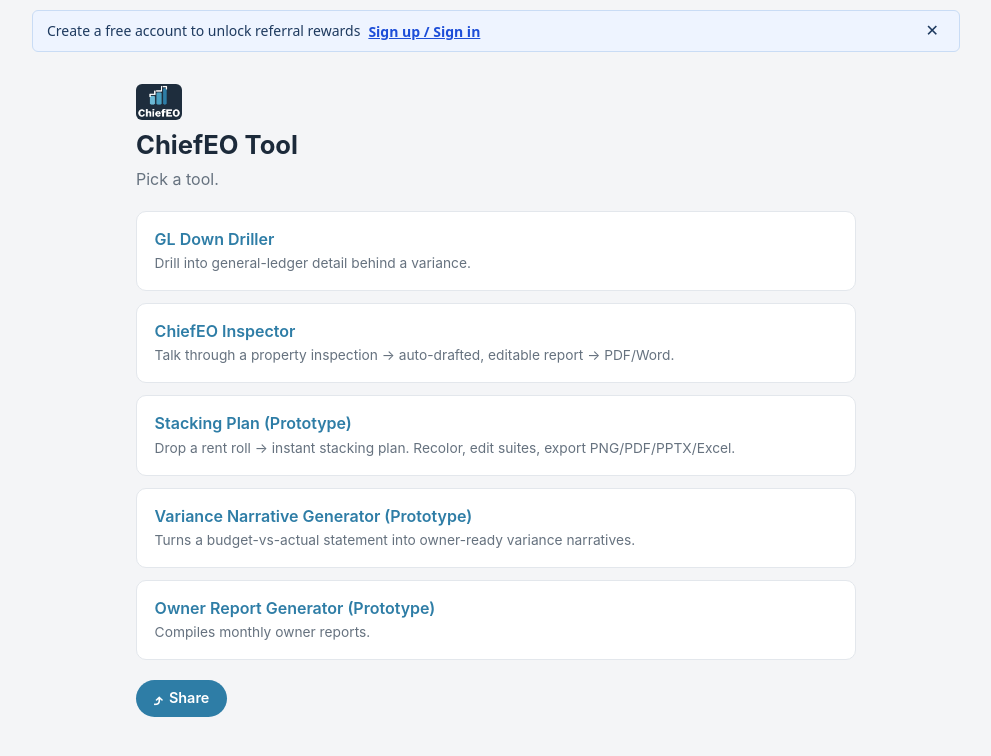
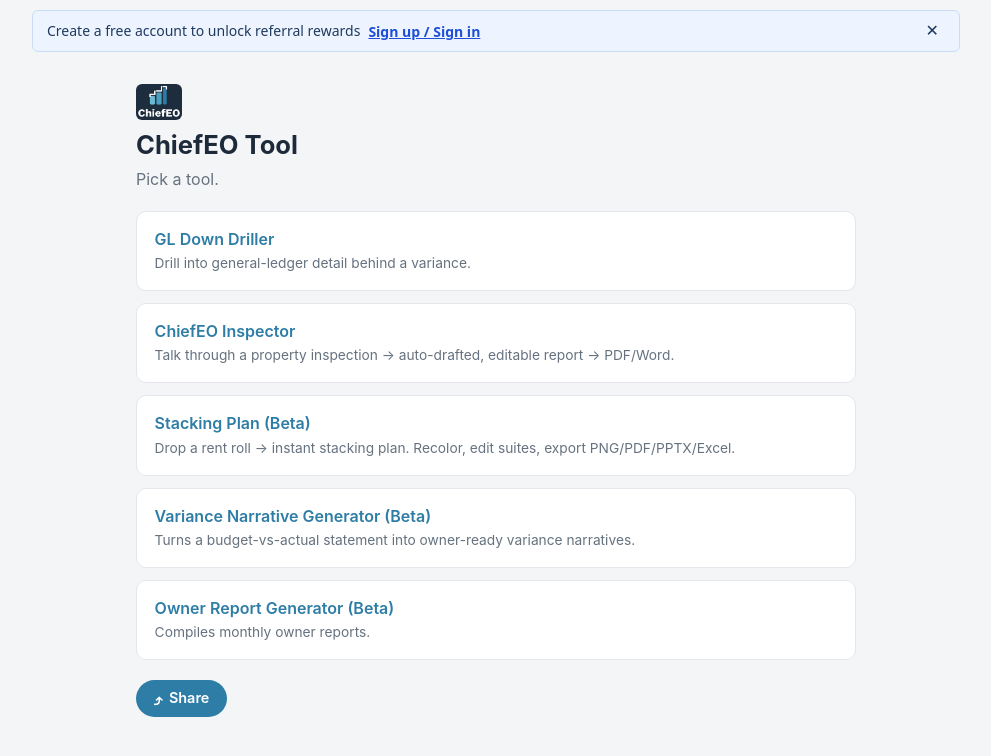
Before and after one commit to GabrielBR408/variance-narrative-generator, a React (Vite) app: page / in a window 1280 px wide. Shown: the top 756 px of the page, without its empty margins (144-1135 px from the left). Built offline with nearby package versions, Linux system fonts and the light colour scheme; no server answers.

Commit message:
Rename Prototype → Beta on hub tool cards

```diff
--- a/src/routes/Hub.jsx
+++ b/src/routes/Hub.jsx
@@ -23,17 +23,17 @@
     desc: 'Talk through a property inspection → auto-drafted, editable report → PDF/Word.'
   },
   {
-    label: 'Stacking Plan (Prototype)',
+    label: 'Stacking Plan (Beta)',
     href: '/stacking',
     desc: 'Drop a rent roll → instant stacking plan. Recolor, edit suites, export PNG/PDF/PPTX/Excel.'
   },
   {
-    label: 'Variance Narrative Generator (Prototype)',
+    label: 'Variance Narrative Generator (Beta)',
     href: '/vng',
     desc: 'Turns a budget-vs-actual statement into owner-ready variance narratives.'
   },
   {
-    label: 'Owner Report Generator (Prototype)',
+    label: 'Owner Report Generator (Beta)',
     href: '/orgen',
     desc: 'Compiles monthly owner reports.'
   }
```
